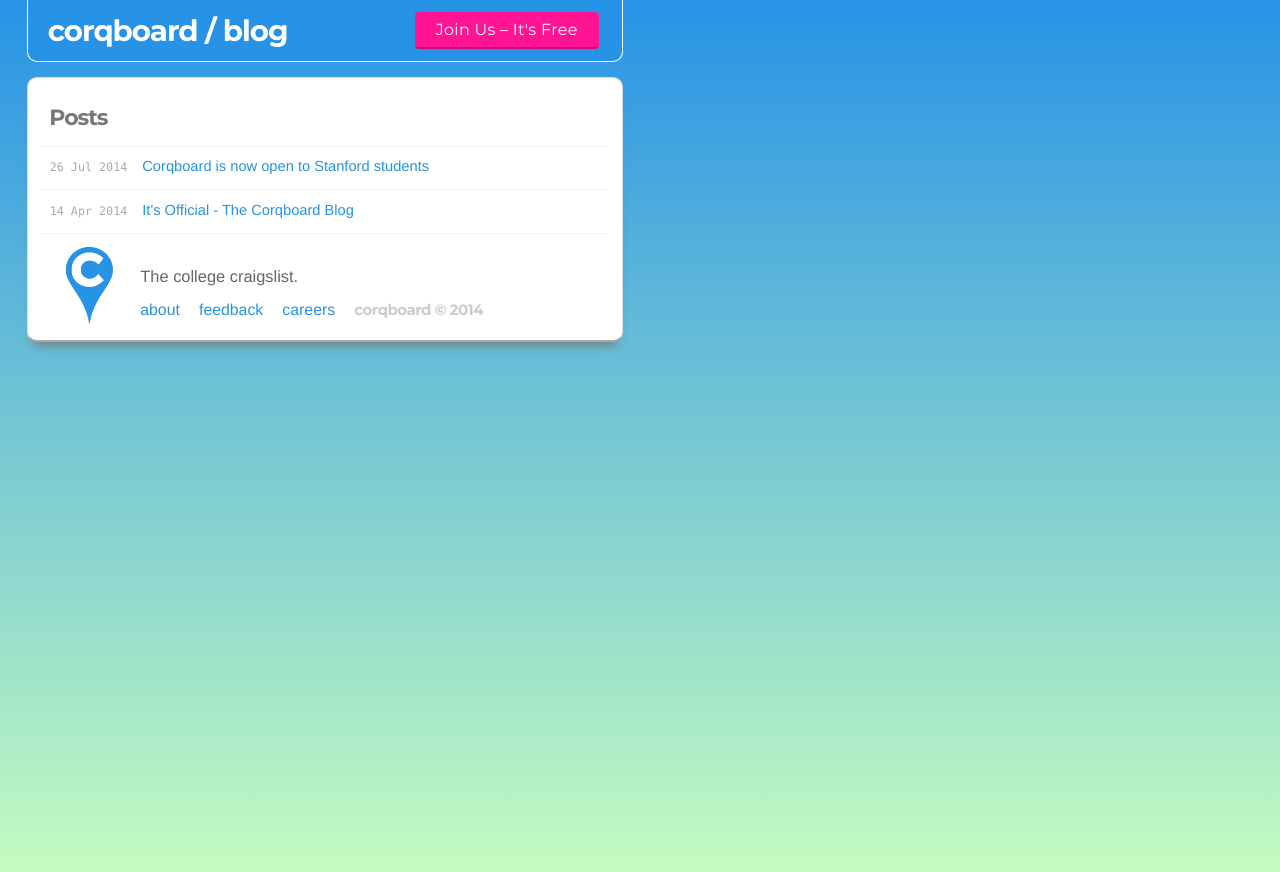
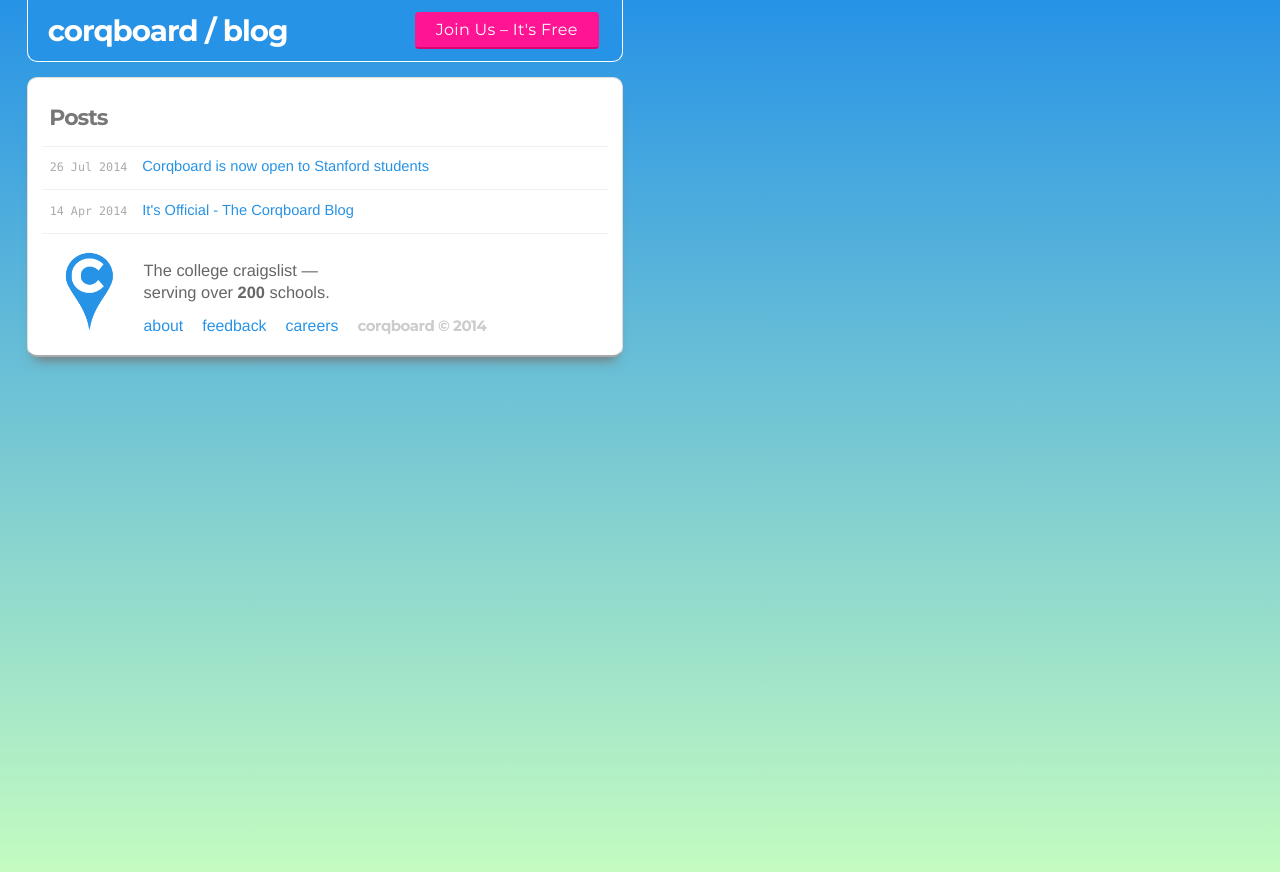
Before and after one commit to postevent/postevent.github.io, a Jekyll site: the page built from index.html, in a window 1280 px wide. Shown: the top 872 px of the page. Built offline with Jekyll 4.4.1, drawn with Linux system fonts in a browser that asks for light colours; nearby versions of some CDN libraries; Markdown is read by kramdown in place of the engine named in the settings.

Commit message:
Update tagline

```diff
--- a/_layouts/post.html
+++ b/_layouts/post.html
@@ -41,7 +41,7 @@
 <div id="blogSocialButtons"></div>
 
 <div id="related">
-  <h2>Related</h2>
+  <h1><span id="blogPostsTitle">Keep reading</span></h1>
   <ul class="posts">
     {% for post in site.related_posts limit:3 %}
       <li class="thisPost"><span>{{ post.date | date_to_string }}</span><a href="{{ post.url }}">{{ post.title }}</a></li>
--- a/css/screen.css
+++ b/css/screen.css
@@ -414,10 +414,12 @@
     /*border-bottom-right-radius: 5px;*/
     /*border-bottom: 1px solid #ddd;*/
     /*margin-right: 2em;*/
+    margin-top:.5em;
   }
 
   .site .footer .contact {
-    float: left;
+    /*float: left;*/
+    display: inline-block;
     margin-right: 2em;
   }
 
--- a/index.html
+++ b/index.html
@@ -15,7 +15,7 @@
           <img alt="corqboard.org - Safely find verything you need. Only for students." class="corqboardTinyPin" src="/images/corqboardPin200.png">
         </div>
         <div class="contact whiteSpace">
-          <p style="font-size:1.4em;margin-bottom:.5em">The college craigslist.</p>
+          <p style="font-size:1.4em;margin-bottom:.5em;margin-top:0;">The college craigslist — <br>serving over <b>200</b> schools.</p>
             <div class="scaleMove">
                 <!-- <a href="//www.corqboard.org"><span class="footerLinks" id="joinUsBtn">Join Us</span></a> -->
                 <a href="//www.corqboard.org/about"><span class="footerLinks">about</span></a>
```
